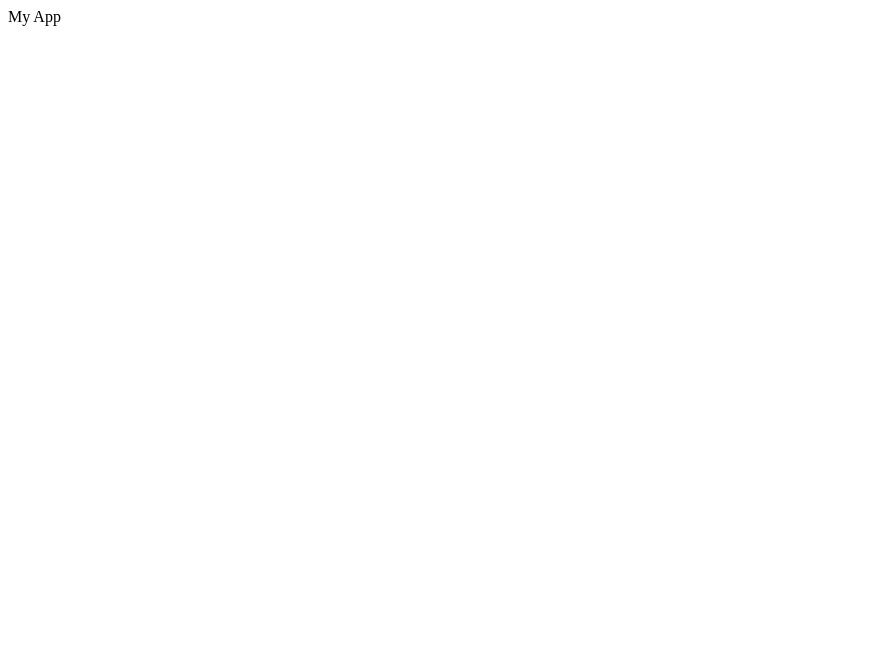
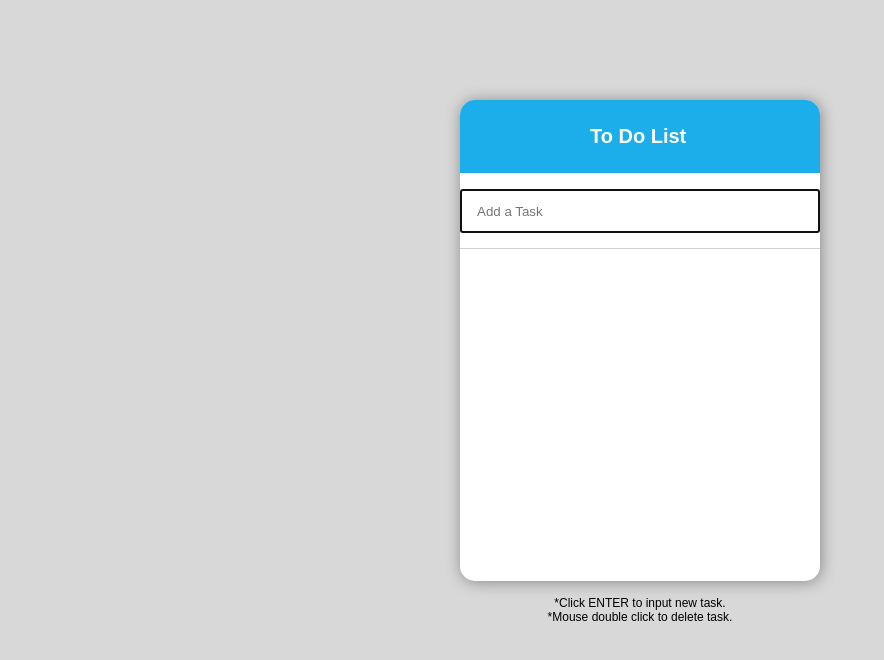
Before and after one commit to frkfir/todoList, a plain HTML site: page index.html in a window 1280 px wide. Shown: the whole page, without its empty margins (0-884 px from the left). Drawn offline with Linux system fonts and the light colour scheme.

Commit message:
First commit

```diff
--- a/index.html
+++ b/index.html
@@ -1 +1,27 @@
-My App
+<!DOCTYPE html>
+<html lang="en">
+<head>
+    <meta charset="UTF-8">
+    <title>To do List App</title>
+    <link rel="stylesheet" href="css/style.css"/>
+</head>
+<body>
+<div class="wrapper">
+    <header>
+<h1>To Do List</h1>
+    </header>
+    <section class="inputBox">
+<p class="textTask"><input type="text" id="inItemText" class="textInput" placeholder="Add a Task"/></p>
+
+<ul id="todoList">
+</ul>
+</section>
+
+</div>
+<footer>
+    *Click ENTER to input new task. <br>
+    *Mouse double click to delete task.
+</footer>
+<script src="js/main.js"></script>
+</body>
+</html>
```
